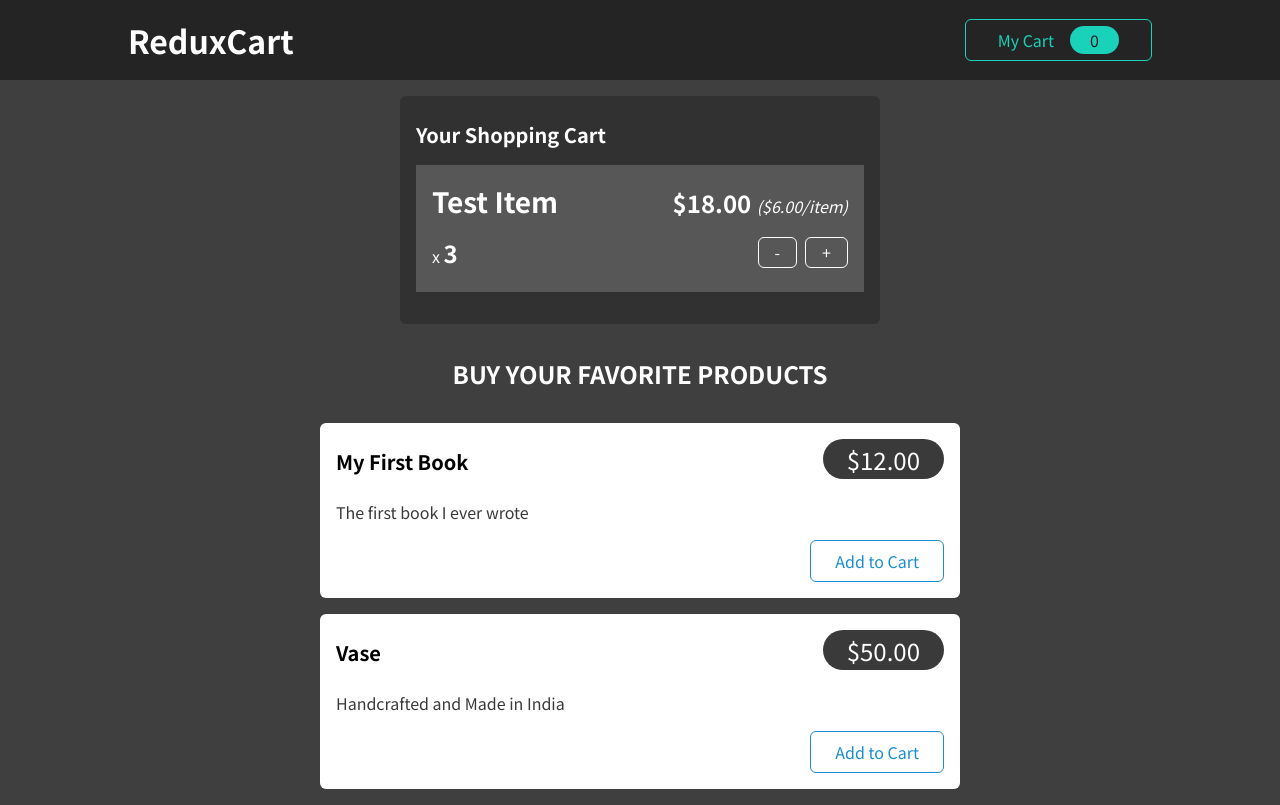
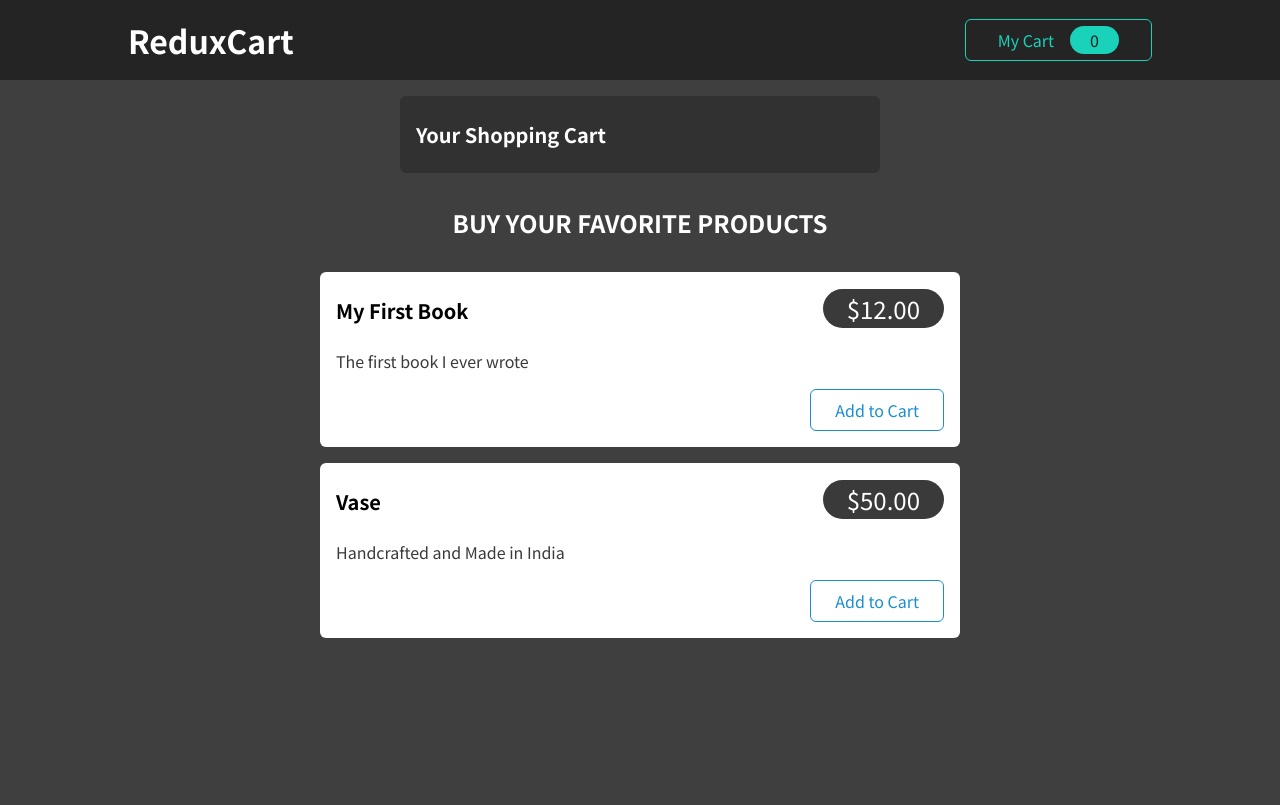
Before and after one commit to igdkaur/redux-shopping-cart, a React (Create React App) app: page / in a window 1280 px wide. Built offline with nearby package versions, Linux system fonts and the light colour scheme.

Commit message:
update cart WIP'

```diff
--- a/src/components/Cart/Cart.js
+++ b/src/components/Cart/Cart.js
@@ -1,15 +1,27 @@
 import Card from '../UI/Card';
 import classes from './Cart.module.css';
 import CartItem from './CartItem';
+import { useSelector } from 'react-redux';
 
 const Cart = (props) => {
+  const cartItems = useSelector(state => state.cart.items);
+  console.log(cartItems)
+
   return (
     <Card className={classes.cart}>
       <h2>Your Shopping Cart</h2>
       <ul>
-        <CartItem
-          item={{ title: 'Test Item', quantity: 3, total: 18, price: 6 }}
-        />
+      {cartItems.map((item) => (
+          <CartItem
+              item={{
+              id: item.id,
+              title: item.name,
+              quantity: item.quantity,
+              total: item.totalPrice,
+              price: item.price,
+            }}
+          />
+        ))}
       </ul>
     </Card>
   );
--- a/src/components/Cart/CartItem.js
+++ b/src/components/Cart/CartItem.js
@@ -8,7 +8,7 @@ const CartItem = (props) => {
       <header>
         <h3>{title}</h3>
         <div className={classes.price}>
-          ${total.toFixed(2)}{' '}
+          ${total.toFixed(2)}
           <span className={classes.itemprice}>(${price.toFixed(2)}/item)</span>
         </div>
       </header>
```
Also changed, not shown: 1 other file (tests, documents, lock files or other folders).
